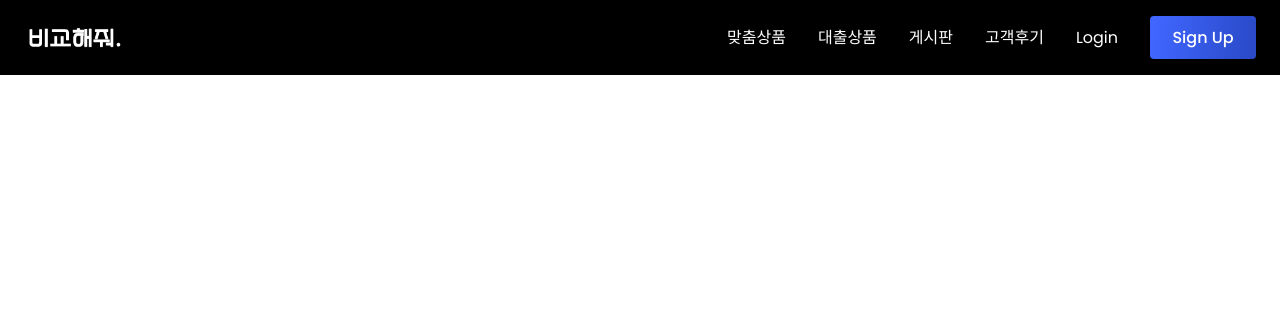
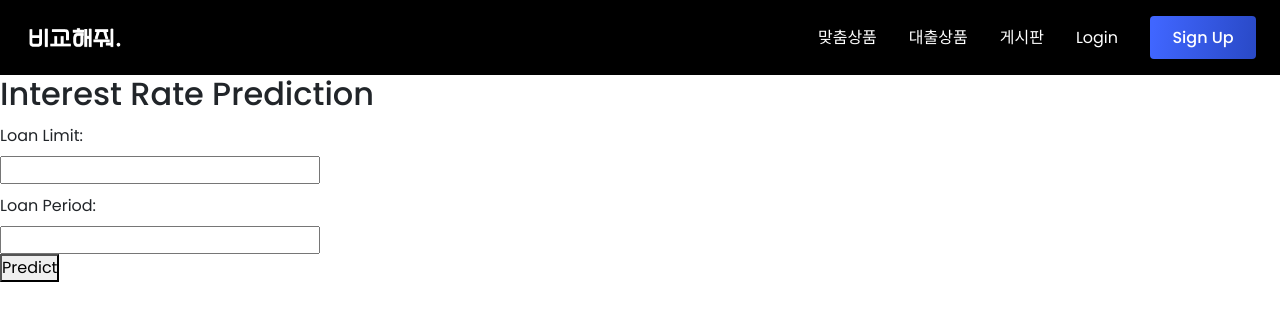
Before and after one commit to Hooddduck/BKHJ-frontend, a React (Create React App) app: page /Irate in a window 1280 px wide. Shown: the top 320 px of the page. Built offline with nearby package versions, Linux system fonts and the light colour scheme.

Commit message:
맞춤상품추천

```diff
--- a/src/App.js
+++ b/src/App.js
@@ -19,8 +19,8 @@ import AddBoard from './component/AddBoard';
 import EditBoard from './component/EditBoard';
 import ViewBoard from './component/ViewBoard';
 import Product from "./component/Product";
-import Customization from "./component/Customization";
-
+import Cutomization from "./component/Customization";
+import Irate from "./component/Irate";
 const RenderHeader = () => {
   const location = useLocation();
   if (location.pathname === "/login" || location.pathname === "/register"|| location.pathname === "/profile") {
@@ -51,7 +51,9 @@ class App extends Component {
             <Route path="/mod" element={<BoardModerator />} />
             <Route path="/admin" element={<BoardAdmin />} />
             <Route path="/product" element={<Product />} />
-            <Route path="/customization" element={<Customization />} />
+            <Route path="/customization" element={<Cutomization />} />
+            <Route path="/Irate" element={<Irate/>} />
+
           </Routes>
         {/* <AuthVerify logOut={this.logOut}/> */}
       </>
--- a/src/component/Customization.jsx
+++ b/src/component/Customization.jsx
@@ -1,6 +1,7 @@
 import React, { useState, useEffect } from 'react';
 import AuthService from '../services/auth.service';
 import axios from "axios";
+import RecommendationException from "./RecommendationException"
 
 const Customization = () => {
   const [derivedValues, setDerivedValues] = useState(null);
@@ -32,7 +33,9 @@ const Customization = () => {
           <p>Predictions Result: {derivedValues.result}</p>
         </div>
       ) : (
-        <h1>잠시만 기다려주세요...</h1>
+        <>
+        <RecommendationException/>
+        </>
       )}
     </div>
   );
--- /dev/null
+++ b/src/component/Irate.jsx
@@ -0,0 +1,61 @@
+import React, { useState } from "react";
+import axios from "axios";
+
+const Irate = () => {
+  const [loanLimit, setLoanLimit] = useState("");
+  const [loanPeriod, setLoanPeriod] = useState("");
+  const [predictedRate, setPredictedRate] = useState(null);
+
+  const handleLoanLimitChange = (event) => {
+    setLoanLimit(event.target.value);
+  };
+
+  const handleLoanPeriodChange = (event) => {
+    setLoanPeriod(event.target.value);
+  };
+
+  const handlePredict = () => {
+    axios
+      .post("http://127.0.0.1:5000/predict", {
+        loanLimit: loanLimit, // Correct key: 'loanLimit'
+        loanPeriod: loanPeriod, // Correct key: 'loanPeriod'
+      })
+      .then((response) => {
+        setPredictedRate(response.data.predictedRate); // Correct key: 'predictedRate'
+      })
+      .catch((error) => {
+        console.error("Prediction error:", error);
+      });
+  };
+
+  return (
+    <div>
+      <h2>Interest Rate Prediction</h2>
+      <div>
+        <label>Loan Limit:</label>
+        <input
+          type="text"
+          value={loanLimit}
+          onChange={handleLoanLimitChange}
+        />
+      </div>
+      <div>
+        <label>Loan Period:</label>
+        <input
+          type="text"
+          value={loanPeriod}
+          onChange={handleLoanPeriodChange}
+        />
+      </div>
+      <button onClick={handlePredict}>Predict</button>
+      {predictedRate && (
+        <div>
+          <h3>Predicted Interest Rate:</h3>
+          <p>{predictedRate}</p>
+        </div>
+      )}
+    </div>
+  );
+};
+
+export default Irate;
--- /dev/null
+++ b/src/component/RecommendationException.jsx
@@ -0,0 +1,9 @@
+import React from 'react'
+
+const RecommendationException = () => {
+  return (
+    <div>RecommendationException</div>
+  )
+}
+
+export default RecommendationException
--- a/src/components/Header/Header.jsx
+++ b/src/components/Header/Header.jsx
@@ -48,13 +48,6 @@ const Header = () => {
             className="menu-link"
           >
             게시판
-          </a>
-          <a
-            href="/listboard"
-            onClick={() => handleLinkClick("/listboard")}
-            className="menu-link"
-          >
-            고객후기
           </a>
           {currentUser ? (
             <>
--- a/src/components/profile.component.js
+++ b/src/components/profile.component.js
@@ -95,8 +95,9 @@ export default class Profile extends Component {
                 </div>
                 <div className="left-menu">
                   <p>내프로필</p>
-                  <p>신용대출</p>
-                  <p>금리진단</p>
+                  <Link to = "/customization">신용 대출</Link>
+                  <p></p>
+                  <Link to = "/Irate">금리 진단</Link>
                 </div>
 
                 <div className="left-menu2">
@@ -113,10 +114,10 @@ export default class Profile extends Component {
             <section className="MyProfile-wrapper">
               <div className="MyProfile-container">
                 <div className="myprofile-edit">내프로필</div>
-                <div className="profile-info">이름</div>
-                <div className="profile-info">아이디</div>
-                <div className="profile-info">이메일</div>
-                <div className="profile-info">휴대폰번호</div>
+
+                <div className="profile-info">ID: {currentUser.username}</div>
+                <div className="profile-info">Email: {currentUser.email}</div>
+
               </div>
               <div className="member-button">
                 <button onClick={handleDeleteMember} className="custom-button">
```
